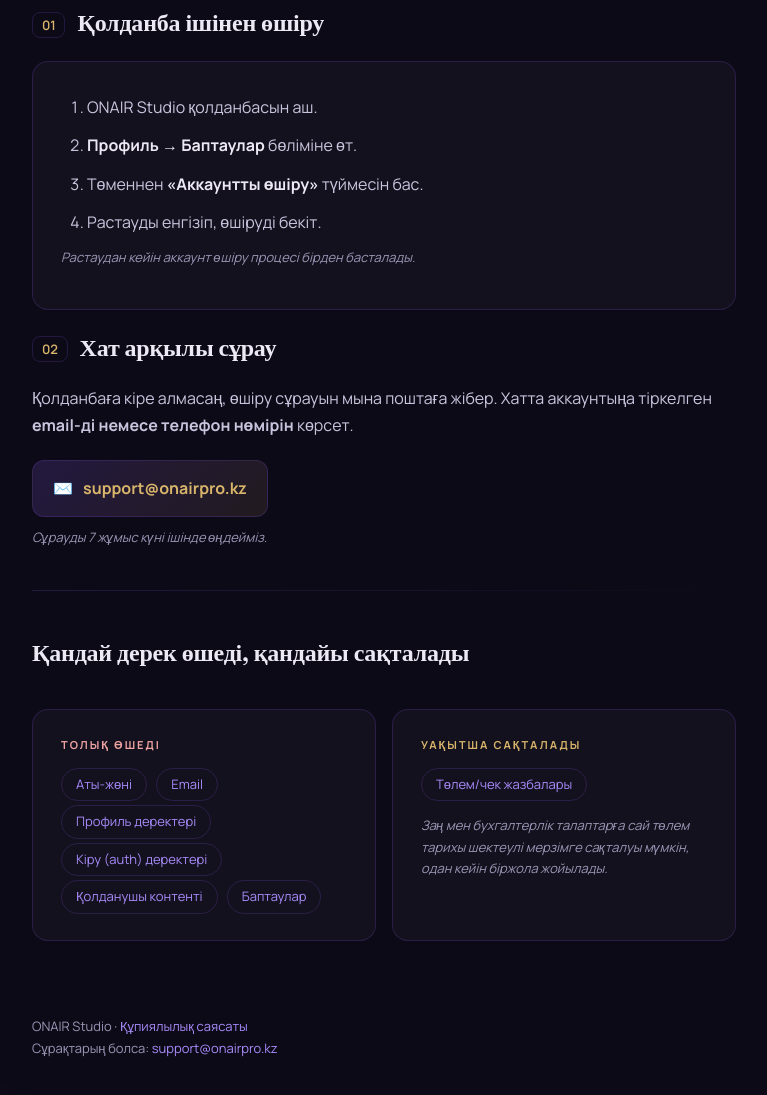
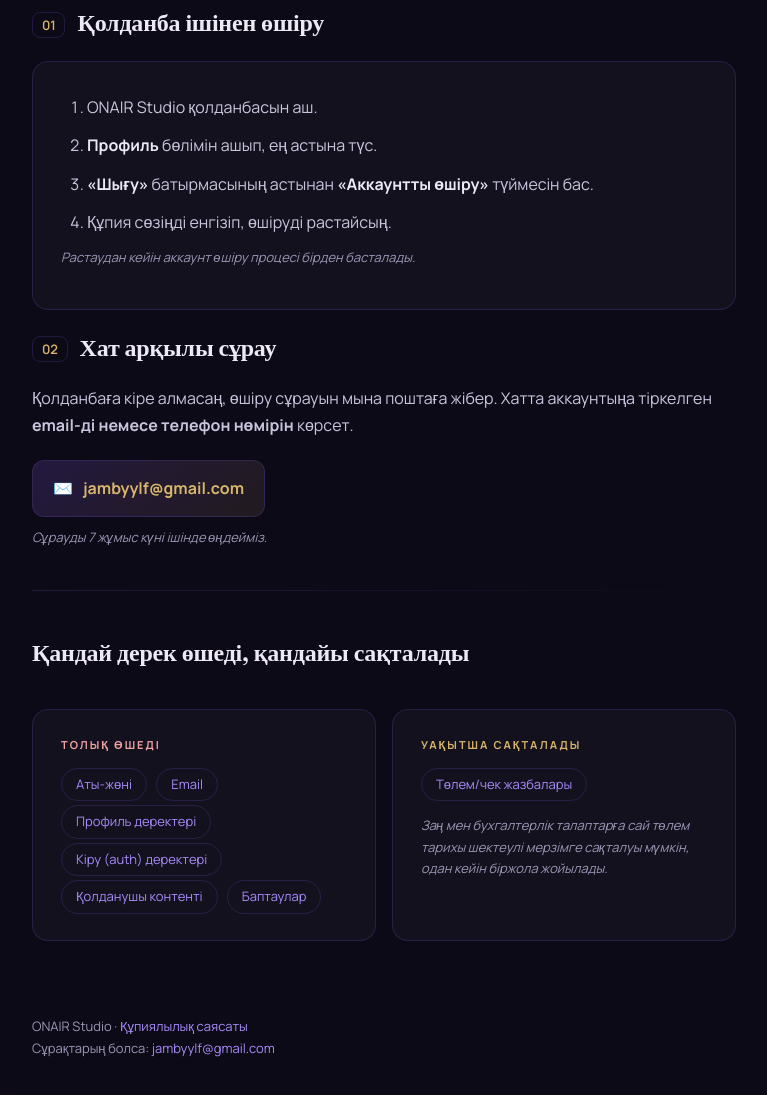
Before and after one commit to jambyylf/onair-studio-privacy, a plain HTML site: page delete-account.html in a window 1280 px wide. Shown: the part 409-1504 px from the top of the page, without its empty margins (256-1023 px from the left). Drawn offline with Linux system fonts and the light colour scheme.

Commit message:
Update delete-account.html

```diff
--- a/delete-account.html
+++ b/delete-account.html
@@ -112,16 +112,16 @@
   <div class="card">
     <ol>
       <li>ONAIR Studio қолданбасын аш.</li>
-      <li><strong>Профиль → Баптаулар</strong> бөліміне өт.</li>
-      <li>Төменнен <strong>«Аккаунтты өшіру»</strong> түймесін бас.</li>
-      <li>Растауды енгізіп, өшіруді бекіт.</li>
+      <li><strong>Профиль</strong> бөлімін ашып, ең астына түс.</li>
+      <li><strong>«Шығу»</strong> батырмасының астынан <strong>«Аккаунтты өшіру»</strong> түймесін бас.</li>
+      <li>Құпия сөзіңді енгізіп, өшіруді растайсың.</li>
     </ol>
     <p class="note">Растаудан кейін аккаунт өшіру процесі бірден басталады.</p>
   </div>
 
   <h2><span class="num">02</span>Хат арқылы сұрау</h2>
   <p>Қолданбаға кіре алмасаң, өшіру сұрауын мына поштаға жібер. Хатта аккаунтыңа тіркелген <strong>email-ді немесе телефон нөмірін</strong> көрсет.</p>
-  <a class="mail" href="mailto:support@onairpro.kz?subject=Account%20deletion%20request">✉️ <b>support@onairpro.kz</b></a>
+  <a class="mail" href="mailto:jambyylf@gmail.com?subject=Account%20deletion%20request">✉️ <b>jambyylf@gmail.com</b></a>
   <p class="note">Сұрауды 7 жұмыс күні ішінде өңдейміз.</p>
 
   <div class="rule"></div>
@@ -146,7 +146,7 @@
 
   <footer>
     ONAIR Studio · <a href="https://onairpro.kz/privacy">Құпиялылық саясаты</a><br>
-    Сұрақтарың болса: <a href="mailto:support@onairpro.kz">support@onairpro.kz</a>
+    Сұрақтарың болса: <a href="mailto:jambyylf@gmail.com">jambyylf@gmail.com</a>
   </footer>
 
 </div>
```
